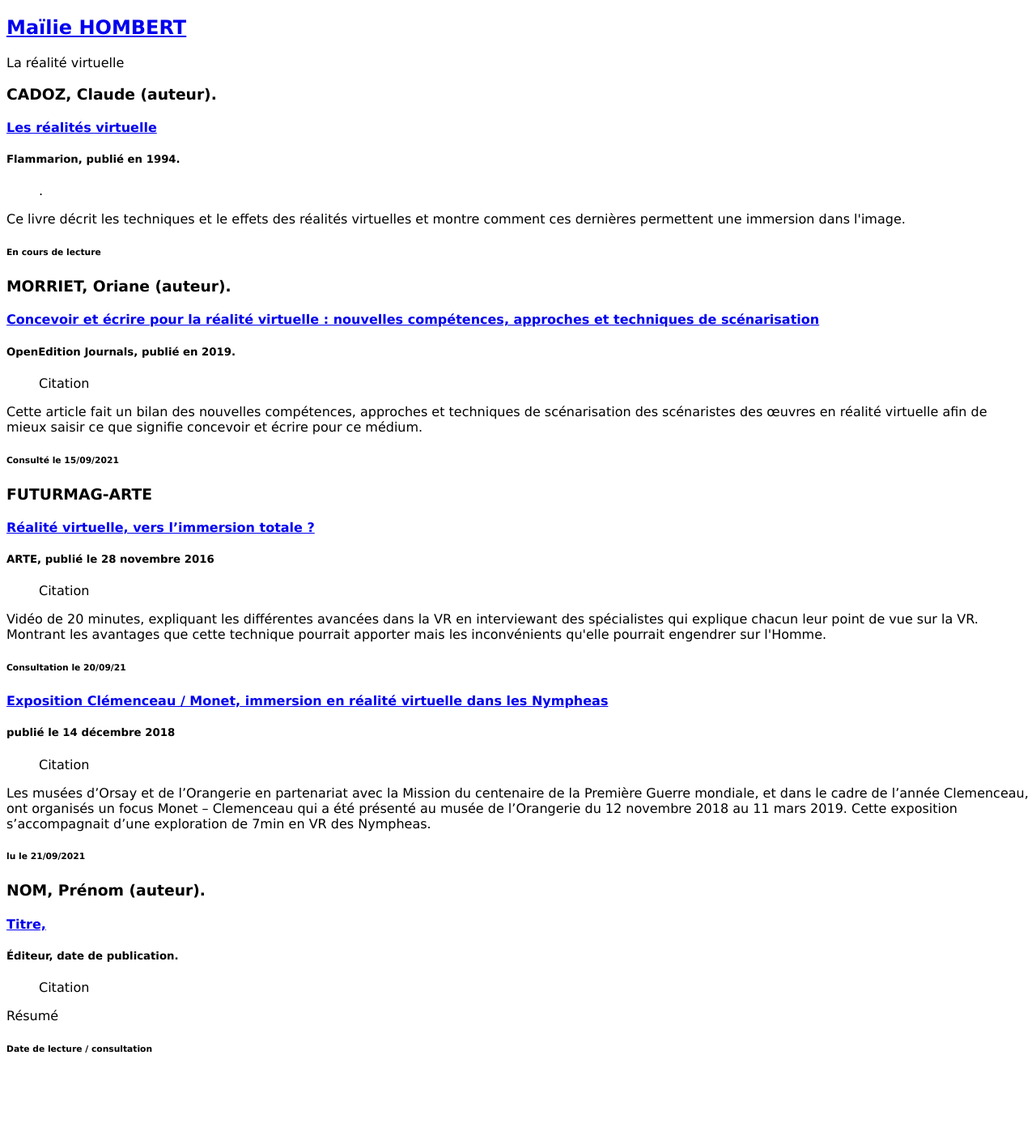
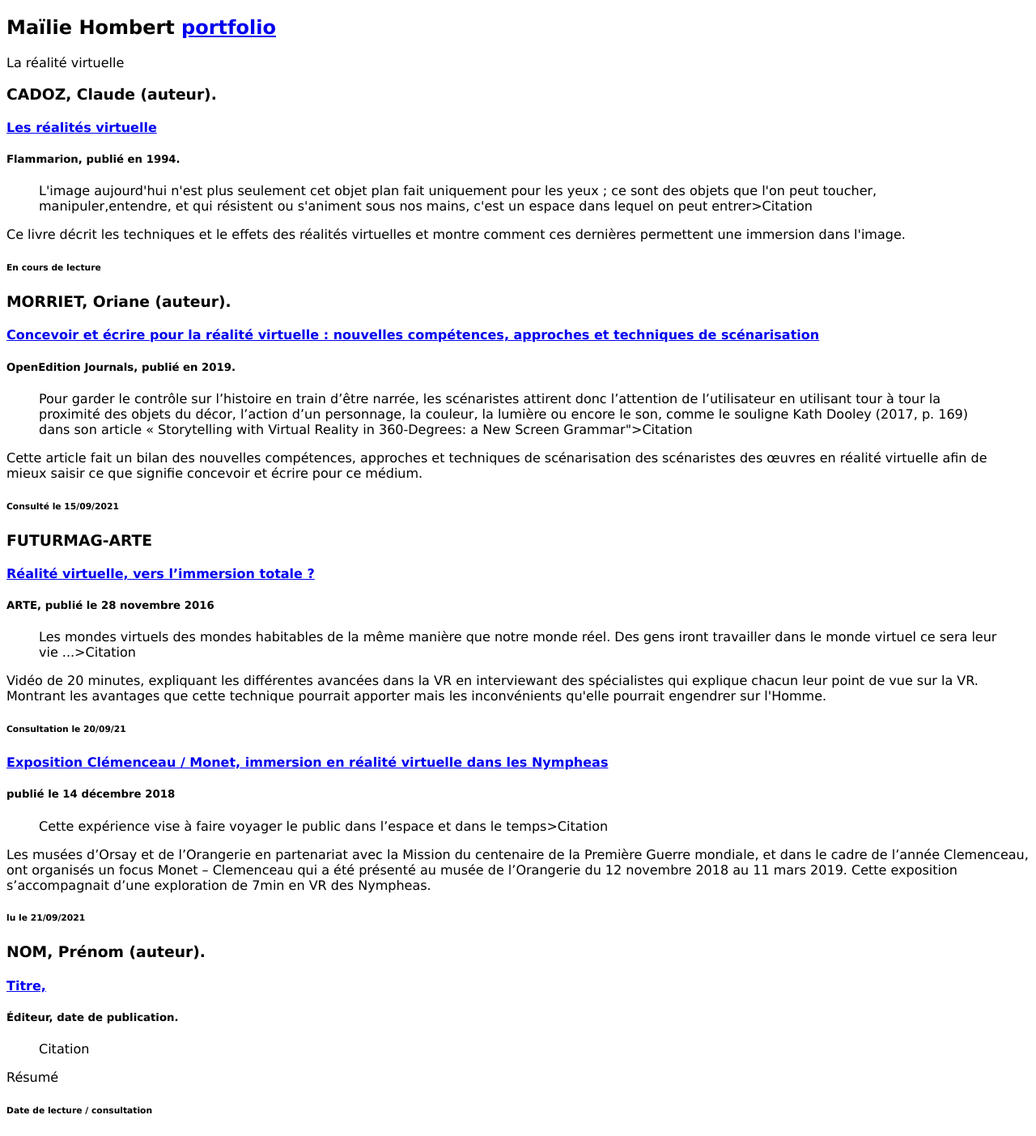
Before and after one commit to mailie-hombert/mailie-hombert.github.io, a PHP site: page /INR_mailie/index.php in a window 1280 px wide. Shown: the whole page at 81% size. Before the commit the page ends 1300 px from the top, so only its background shows below. Run offline with PHP 8.4, Linux system fonts and the light colour scheme; some libraries are stand-ins or nearby versions.

Commit message:
modification IRN

```diff
--- a/INR_mailie/articles.php
+++ b/INR_mailie/articles.php
@@ -18,8 +18,8 @@
 <section>
 
   <aside>
-    <h2>
-    <a href="https://mailie-hombert.github.io/" target="_blank"> Maïlie HOMBERT</a>
+    <h2>Maïlie Hombert
+    <a href="https://mailie-hombert.github.io/" target="_blank">portfolio</a>
     </h2>
     <p>
       La réalité virtuelle
@@ -50,8 +50,8 @@
       Flammarion, publié en 1994.
     </h5>
 
-    <blockquote cit="L'image aujourd'hui n'est plus seulement cet objet plan fait uniquement pour les yeux ;
-    ce sont des objets que l'on peut toucher, manipuler,entendre, et qui résistent ou s'animent sous nos mains, c'est un espace dans lequel on peut entrer">.</blockquote>
+    <blockquote cit="#">L'image aujourd'hui n'est plus seulement cet objet plan fait uniquement pour les yeux ;
+    ce sont des objets que l'on peut toucher, manipuler,entendre, et qui résistent ou s'animent sous nos mains, c'est un espace dans lequel on peut entrer>Citation</blockquote>
 
     <p>
     Ce livre décrit les techniques et le effets des réalités virtuelles et montre comment ces dernières permettent une immersion dans l'image.
@@ -80,7 +80,7 @@
       OpenEdition Journals, publié en 2019.
     </h5>
 
-    <blockquote cit="Pour garder le contrôle sur l’histoire en train d’être narrée, les scénaristes attirent donc l’attention de l’utilisateur en utilisant tour à tour la proximité des objets du décor, l’action d’un personnage, la couleur, la lumière ou encore le son,
+    <blockquote cit="#">Pour garder le contrôle sur l’histoire en train d’être narrée, les scénaristes attirent donc l’attention de l’utilisateur en utilisant tour à tour la proximité des objets du décor, l’action d’un personnage, la couleur, la lumière ou encore le son,
     comme le souligne Kath Dooley (2017, p. 169) dans son article « Storytelling with Virtual Reality in 360-Degrees: a New Screen Grammar">Citation</blockquote>
 
     <p>
@@ -97,7 +97,7 @@
 
 
 
-  <article class="filterDiv realitevirtuelle">
+  <article class="filterDiv realitevirtuelle experienceimmersive interview">
     <h3>
       FUTURMAG-ARTE
     </h3>
@@ -112,8 +112,8 @@
       ARTE, publié le 28 novembre 2016
     </h5>
 
-    <blockquote cit="Les mondes virtuels des mondes habitables de la même manière que notre monde réel.
-    Des gens iront travailler dans le monde virtuel ce sera leur vie ...">Citation</blockquote>
+    <blockquote cit="#">Les mondes virtuels des mondes habitables de la même manière que notre monde réel.
+    Des gens iront travailler dans le monde virtuel ce sera leur vie ...>Citation</blockquote>
 
     <p>
       Vidéo de 20 minutes, expliquant les différentes avancées dans la VR en interviewant des spécialistes qui explique chacun leur point de vue sur la VR.
@@ -128,7 +128,7 @@
   </article>
 
 
-  <article class="filterDiv realitevirtuelle">
+  <article class="filterDiv realitevirtuelle experienceimmersive">
     <h3>
 
     </h3>
@@ -143,7 +143,7 @@
       publié le 14 décembre 2018
     </h5>
 
-    <blockquote cit="Cette expérience vise à faire voyager le public dans l’espace et dans le temps">Citation</blockquote>
+    <blockquote cit="#">Cette expérience vise à faire voyager le public dans l’espace et dans le temps>Citation</blockquote>
 
     <p>
       Les musées d’Orsay et de l’Orangerie en partenariat avec la Mission du centenaire de la Première Guerre mondiale,
```
